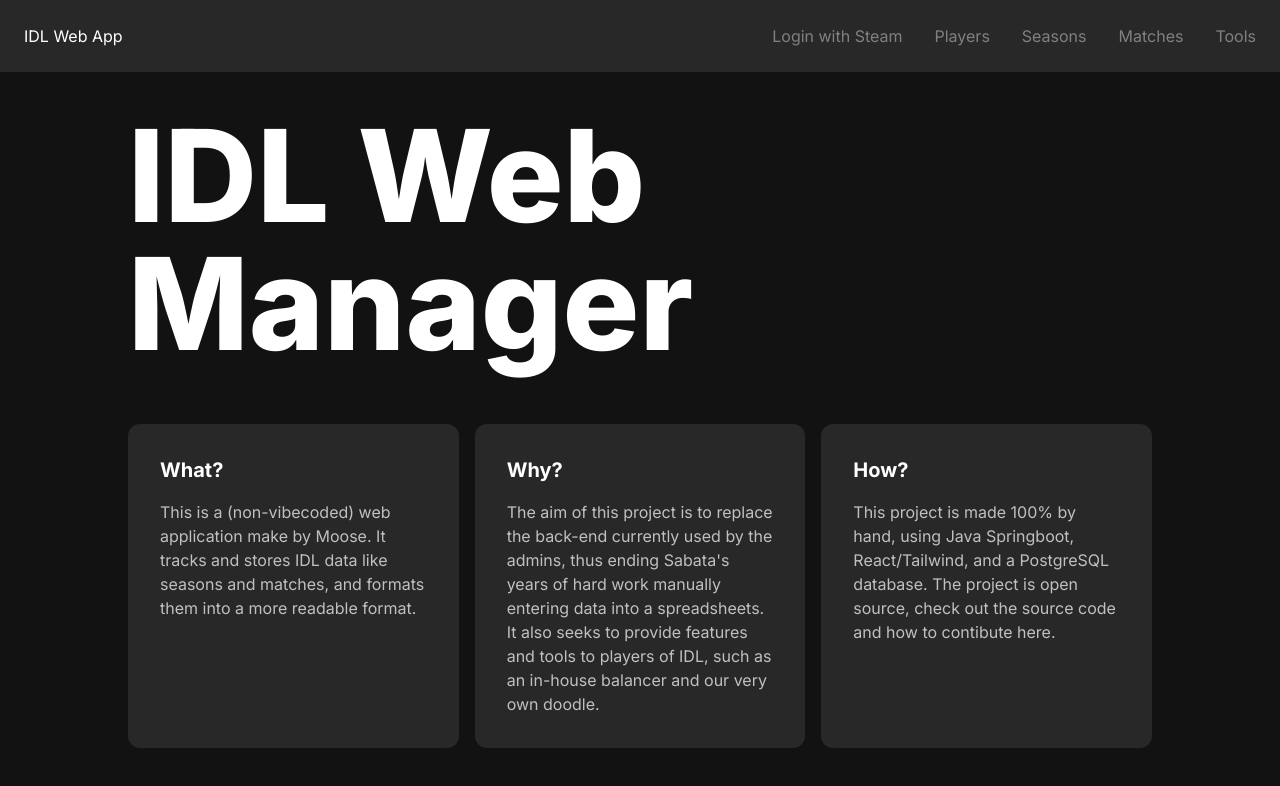
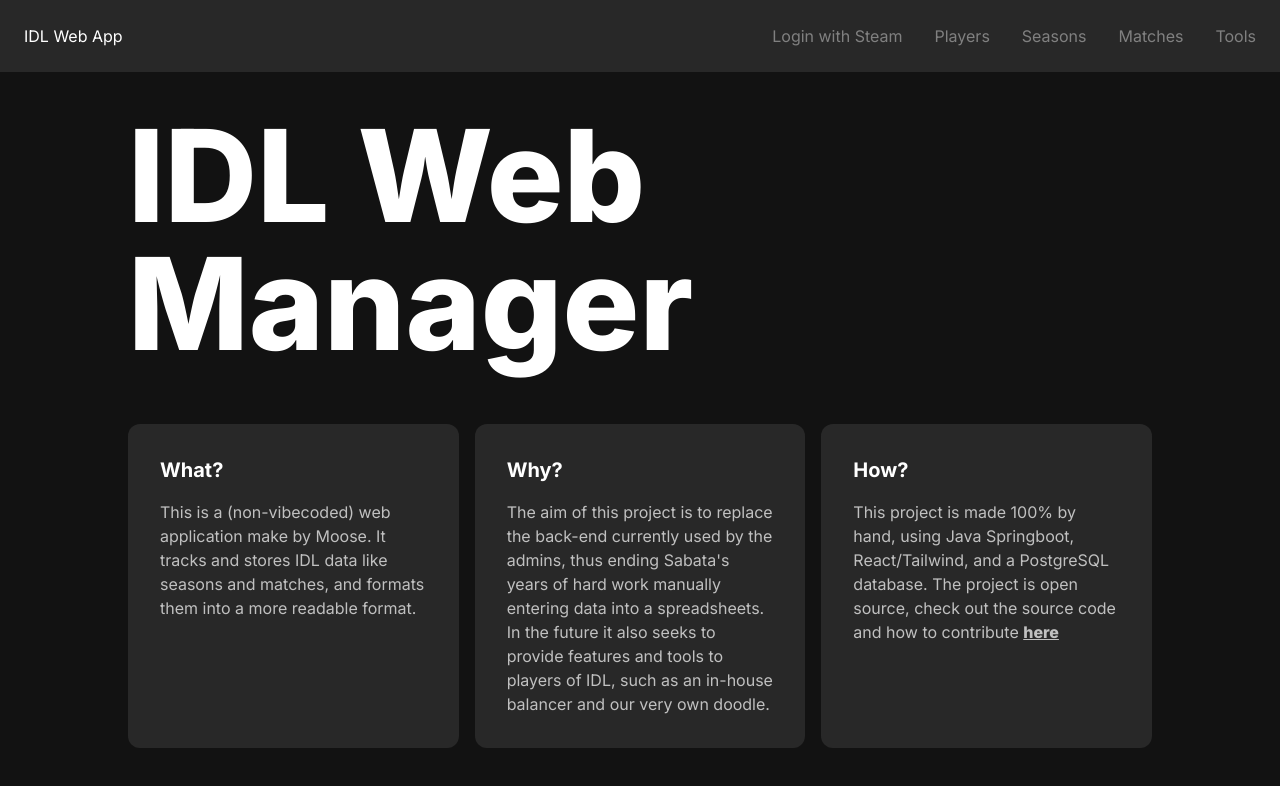
Before and after one commit to PlainOldMoose/IDLWebApp, a React (Vite) app in the folder frontend-tailwind/: page / in a window 1280 px wide. Shown: the top 786 px of the page. Built offline with nearby package versions, Linux system fonts and the light colour scheme; no server answers.

Commit message:
Updated landing page to have a link to github repo

```diff
--- a/frontend-tailwind/src/components/InfoCard.tsx
+++ b/frontend-tailwind/src/components/InfoCard.tsx
@@ -1,6 +1,8 @@
+import type {ReactNode} from "react";
+
 interface InfoCardProps {
     title: string;
-    body: string;
+    body: ReactNode;
 }
 
 export default function InfoCard({title, body}: InfoCardProps) {
--- a/frontend-tailwind/src/pages/Landing.tsx
+++ b/frontend-tailwind/src/pages/Landing.tsx
@@ -4,8 +4,8 @@ export default function Landing() {
     const what_body = "This is a (non-vibecoded) web application make by Moose. It tracks and stores IDL data like " +
         "seasons and matches, and formats them into a more readable format.";
     const why_body = "The aim of this project is to replace the back-end currently used by the admins, thus ending Sabata's years of hard work manually entering data into a spreadsheets. " +
-        "It also seeks to provide features and tools to players of IDL, such as an in-house balancer and our very own doodle.";
-    const how_body = "This project is made 100% by hand, using Java Springboot, React/Tailwind, and a PostgreSQL database. The project is open source, check out the source code and how to contibute here.";
+        "In the future it also seeks to provide features and tools to players of IDL, such as an in-house balancer and our very own doodle.";
+    const how_body = "This project is made 100% by hand, using Java Springboot, React/Tailwind, and a PostgreSQL database. The project is open source, check out the source code and how to contribute";
 
     return (
         <div>
@@ -13,7 +13,12 @@ export default function Landing() {
             <div className="grid grid-cols-3 gap-4">
                 <InfoCard title={"What?"} body={what_body}/>
                 <InfoCard title={"Why?"} body={why_body}/>
-                <InfoCard title={"How?"} body={how_body}/>
+                <InfoCard title={"How?"} body={
+                    <>
+                        {how_body + " "}
+                        {<button className="font-extrabold underline hover:cursor-pointer" onClick={() => window.open(`https://github.com/PlainOldMoose/IDLWebApp`, "_blank")}>here </button>}
+                    </>
+                }/>
             </div>
         </div>
     );
```
